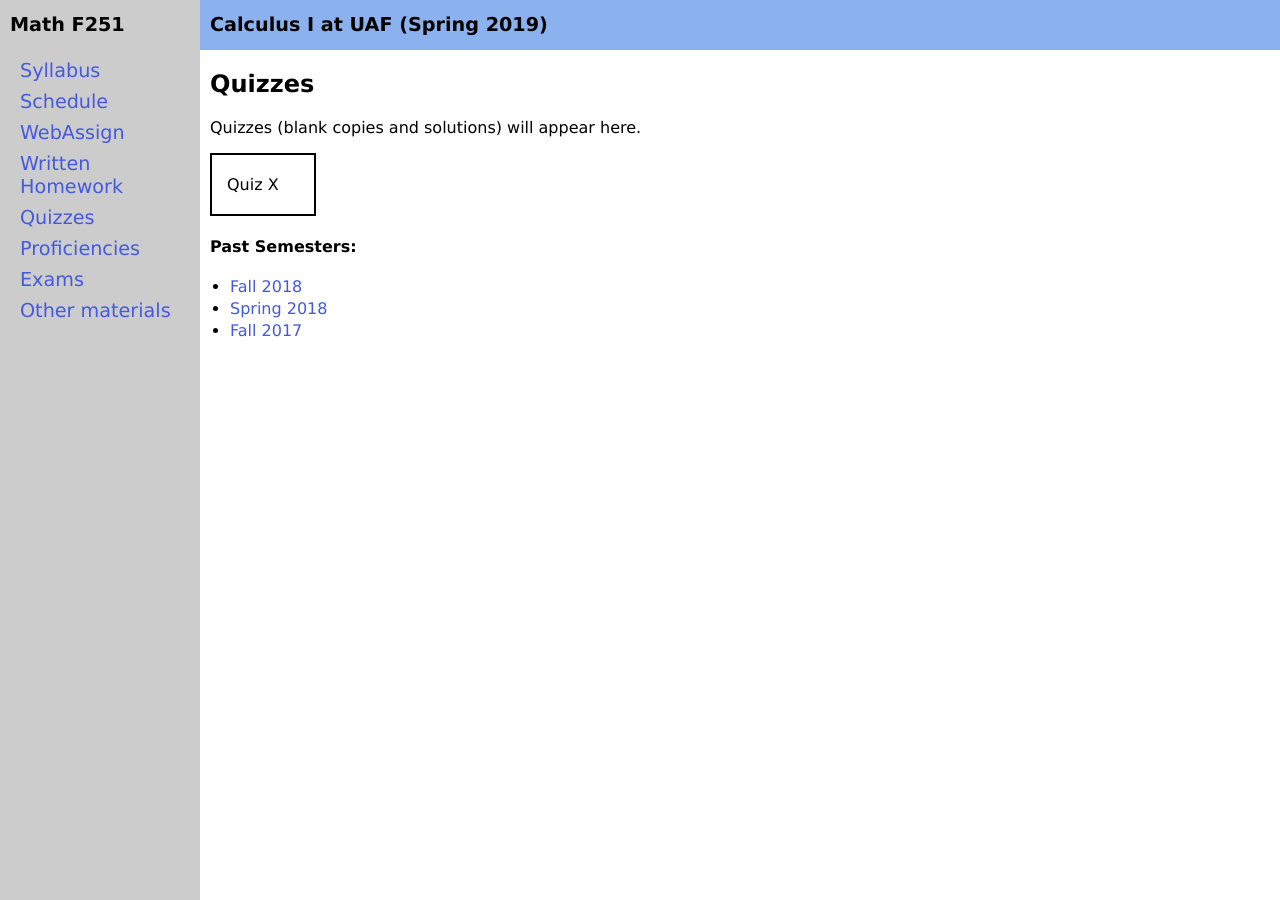
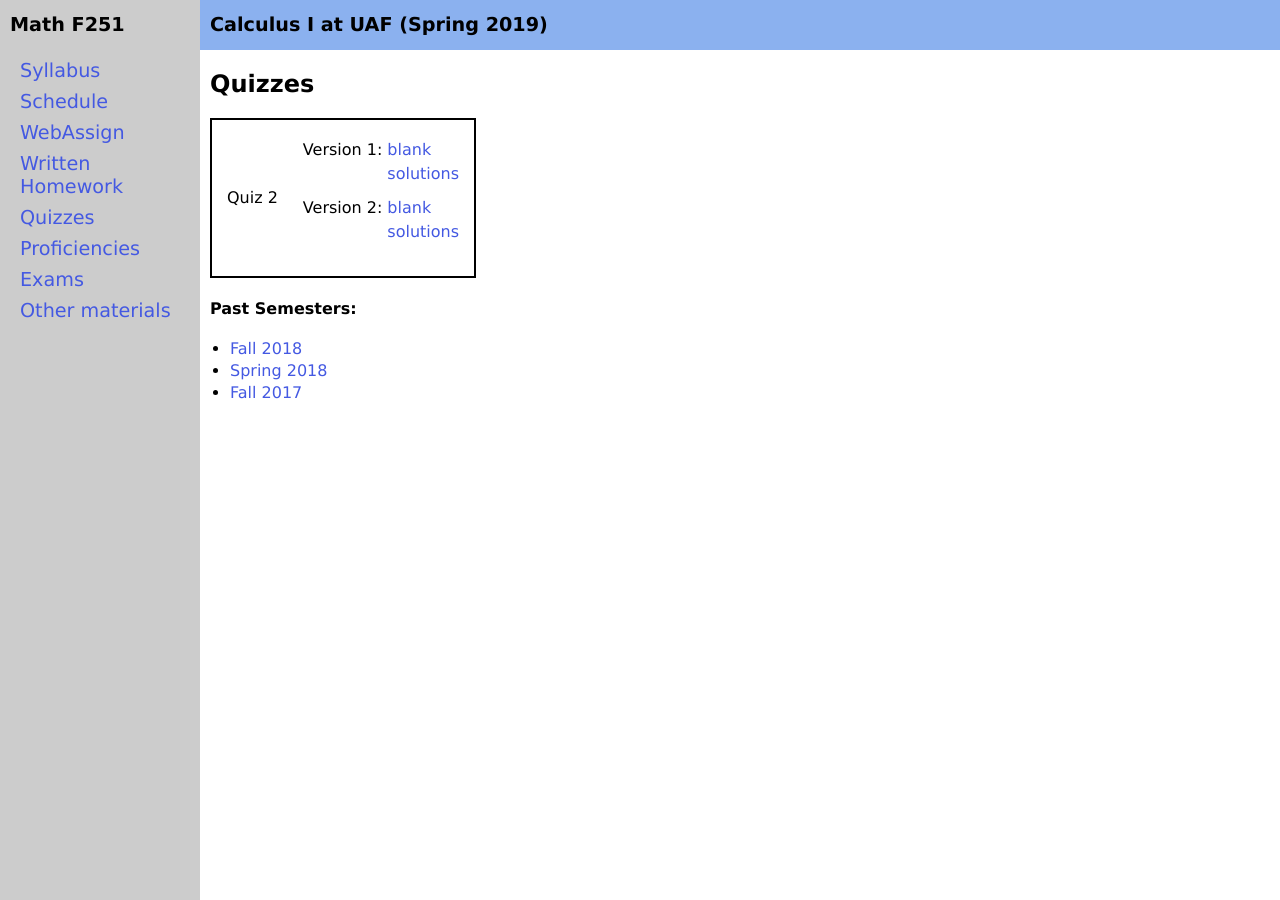
Before and after one commit to uaf-math/calc1, a Jekyll site: the page built from quizzes.md, in a window 1280 px wide. Built offline with Jekyll 4.4.1, drawn with Linux system fonts in a browser that asks for light colours.

Commit message:
post Q2 versions and solutions

```diff
--- a/quizzes.md
+++ b/quizzes.md
@@ -4,8 +4,6 @@
 ---
 
 ## Quizzes
-
-Quizzes (blank copies and solutions) will appear here.
 
 {% include quiz_table.md  data=site.data.quizzes-s2019%}
 
```
Also changed, not shown: _data/quizzes-s2019.yml (+8 -2 lines), 4 other files.
